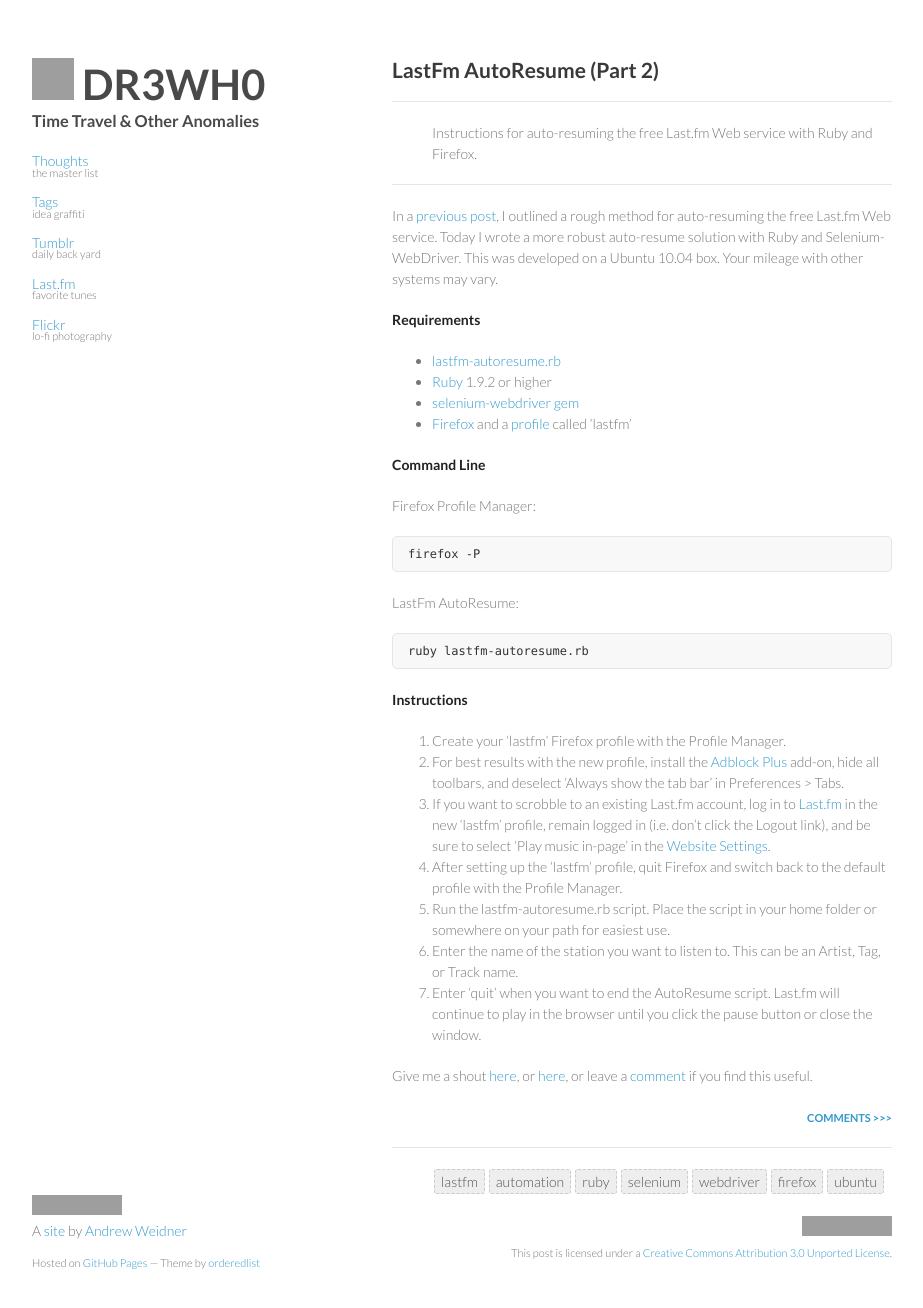
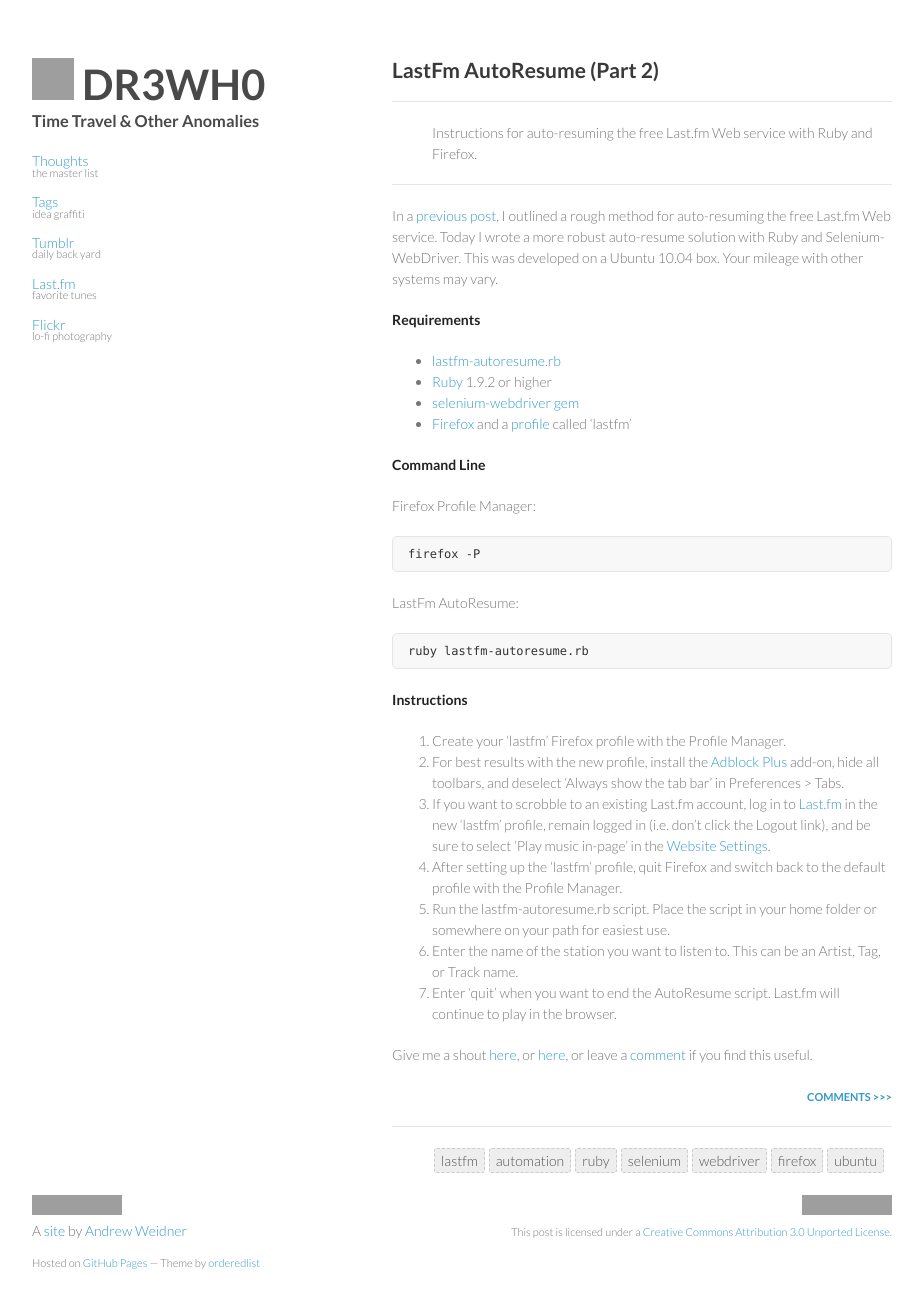
Before and after one commit to DR3WH0/DR3WH0.github.io, a Jekyll site: the page built from _posts/2013-08-17-lastfm-autoresume-part-2.md, in a window 1280 px wide and 1332 px high. Shown: the top 1308 px of the window, without its empty margins (178-1101 px from the left). Built offline with Jekyll 4.4.1, drawn with Linux system fonts in a browser that asks for light colours; Markdown is read by kramdown in place of the engine named in the settings; comment, search, counter and statistics services are not loaded; grey boxes are pictures that could not be loaded.

Commit message:
Updated 2013-08-17-lastfm-autoresume-part-2.md

```diff
--- a/_posts/2013-08-17-lastfm-autoresume-part-2.md
+++ b/_posts/2013-08-17-lastfm-autoresume-part-2.md
@@ -34,6 +34,6 @@
 4. After setting up the 'lastfm' profile, quit Firefox and switch back to the default profile with the Profile Manager.
 5. Run the lastfm-autoresume.rb script. Place the script in your home folder or somewhere on your path for easiest use.
 6. Enter the name of the station you want to listen to. This can be an Artist, Tag, or Track name.
-7. Enter 'quit' when you want to end the AutoResume script. Last.fm will continue to play in the browser until you click the pause button or close the window.
+7. Enter 'quit' when you want to end the AutoResume script. Last.fm will continue to play in the browser.
 
 Give me a shout [here](http://www.last.fm/user/DR3WH0), or [here](https://gist.github.com/DR3WH0/6259121#file-lastfm-autoresume-rb), or leave a [comment](http://dr3wh0.github.io/guestbook.html) if you find this useful.
```
